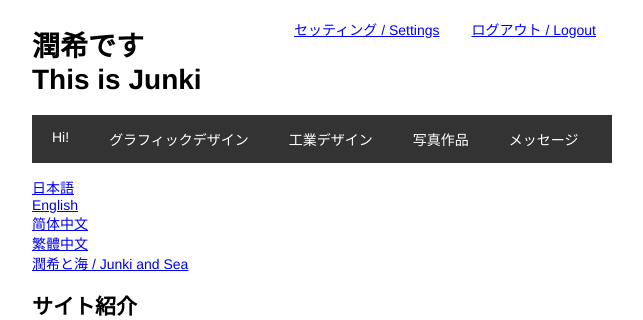
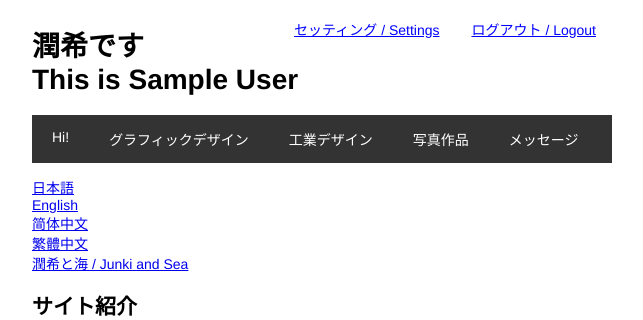
Before and after one commit to Junki00/RUNXI-DENG-JUNKI, a Flask app: page / in a window 1280 px wide. Shown: the top 320 px of the page, without its empty margins (318-961 px from the left). Run offline with Flask 2, Linux system fonts and the light colour scheme; the visitor is signed in with stand-in values (Sample User, id 1); data comes from the database, SQL or seed files in the repository; data that the repository does not hold is empty.

Commit message:
Change a favicon; fix the of bad space of junki.gif so that it can appear

```diff
--- a/watchlist/templates/base.html
+++ b/watchlist/templates/base.html
@@ -4,7 +4,7 @@
     {% block head %}
     <meta charset="utf-8">
     <meta name="viewport" content="width=device-width, initial-scale=1.0">
-    <title>{{ user.name }}について</title>
+    <title>潤希について / About {{ user.name }}</title>
     <link rel="icon" href="{{ url_for('static', filename='favicon.ico') }}">
     <link rel="stylesheet" href="{{ url_for('static', filename='style.css') }}" type="text/css">
     {% endblock %}
@@ -28,7 +28,7 @@
     {% if request.endpoint == 'industrial' %}
         <h1>工業デザイン<br>Industrial Designs</h1>
     {% elif request.endpoint == 'index' %}
-    <h1>潤希です<br>This is Junki</h1>
+    <h1>潤希です<br>This is {{ user.name }}</h1>
     {% elif request.endpoint == 'messages' %}
     <h1>メッセージ<br>Message</h1>
     {% elif request.endpoint == 'graphics' %}
--- a/watchlist/templates/index.html
+++ b/watchlist/templates/index.html
@@ -121,7 +121,7 @@
 <br>
 <br>
 <h2>潤希です / This is Junki</h2>
-<img id="junki"　src="/static/images/me.gif" alt="Junki" class="static_pics_shadowless">
+<img id="junki" src="/static/images/me.gif" alt="Junki" class="static_pics_shadowless">
 <!--
 
 for WATCHLIST
```
Also changed, not shown: watchlist/static/favicon.ico.
